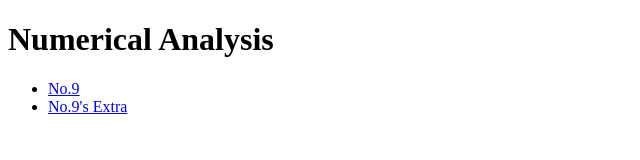
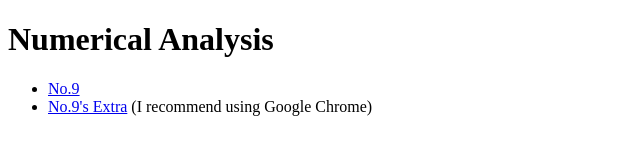
Before and after one commit to i09158knct/numerical-analysis, a plain HTML site: page index.html in a window 1280 px wide. Shown: the whole page, without its empty margins (0-640 px from the left). Drawn offline with Linux system fonts and the light colour scheme.

Commit message:
(tiny fix) add message about recommended browser

```diff
--- a/index.html
+++ b/index.html
@@ -12,7 +12,7 @@
 </div>
 <ul>
 <li><a href="no9/graph/index.html">No.9</a></li>
-<li><a href="no9/extra/index.html">No.9's Extra</a></li>
+<li><a href="no9/extra/index.html">No.9's Extra</a> (I recommend using Google Chrome)</li>
 </ul>
 </body>
 </html>
```
